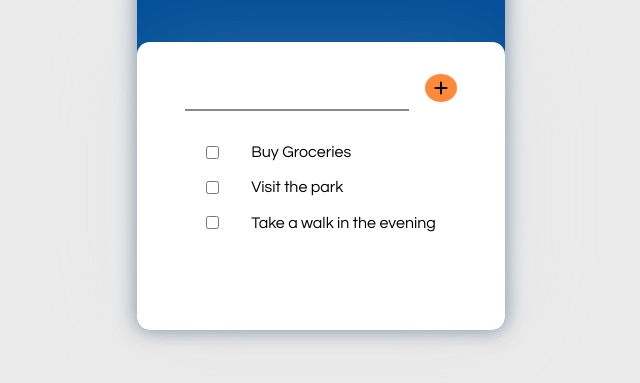
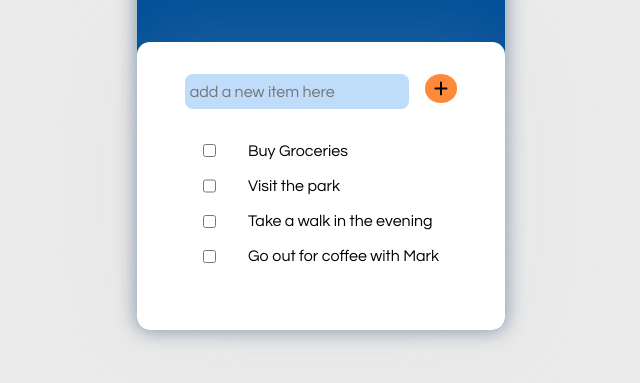
Before and after one commit to JeremyWarui/ToDoList, a plain HTML site: page index.html in a window 1280 px wide. Shown: the part 183-566 px from the top of the page, without its empty margins (319-959 px from the left). Drawn offline with Linux system fonts and the light colour scheme.

Commit message:
improved the input form of the new item with a new background color

```diff
--- a/index.html
+++ b/index.html
@@ -20,7 +20,12 @@
 
         <div class="task-container">
           <form class="new-item" action="" method="post">
-            <input type="text" name="new-item" id="new-item" />
+            <input
+              type="text"
+              name="new-item"
+              id="new-item"
+              placeholder="add a new item here"
+            />
             <!-- <input type="submit" value="add" class="btn" /> -->
             <button class="btn" type="submit">
               <img src="./plus-solid.svg" alt="add icon" />
@@ -48,6 +53,10 @@
                 <input type="checkbox" name="" id="" />
                 <p class="checked">Take a walk in the evening</p>
               </div>
+              <div class="item">
+                <input type="checkbox" name="" id="" />
+                <p class="checked">Go out for coffee with Mark</p>
+              </div>
             </form>
           </div>
         </div>
--- a/style.css
+++ b/style.css
@@ -29,7 +29,8 @@ body {
   background-color: #ebebeb;
 }
 
-/* ************************************* to-do container
+/* *************************************
+to-do container
 ******************************************/
 .todo-container {
   min-height: 25rem;
@@ -102,18 +103,34 @@ new item
 }
 .new-item input[type="text"] {
   width: 14rem;
-  border-bottom: 2px solid hsl(225, 5%, 55%);
+  /* border-bottom: 2px solid hsl(225, 5%, 55%); */
+  font-family: "Questrial", sans-serif;
+  font-size: 1rem;
+  background-color: rgba(138, 190, 247, 0.541);
+  /* background-color: #ebebeb; */
+  border-radius: 8px 8px;
+  padding: 0 5px 0px 5px;
 }
 
 .new-item input[type="text"]:focus {
-  background-color: #8abef78a;
   border: none;
   padding: 0.5em;
   border-radius: 8px;
 }
 
+.new-item input[type="text"]:active,
+.new-item input[type="text"]:focus {
+  background-color: rgba(138, 190, 247, 0.541);
+}
+
 .new-item img {
   width: 0.9rem;
+}
+
+::placeholder {
+  font-family: "Questrial", sans-serif;
+  font-size: 1rem;
+  text-align: left;
 }
 
 /* ***********************************
@@ -127,13 +144,9 @@ item
 
 .item input[type="checkbox"] {
   margin-right: 2rem;
-  border-radius: 50%;
-  outline-style: none;
 }
 
 /* checked item/checkbox */
 input:checked + p {
-  text-decoration: line-through;
-  text-decoration-color: #3535358a;
-  text-decoration-thickness: 2px;
+  text-decoration: line-through #004e98 2px;
 }
```
